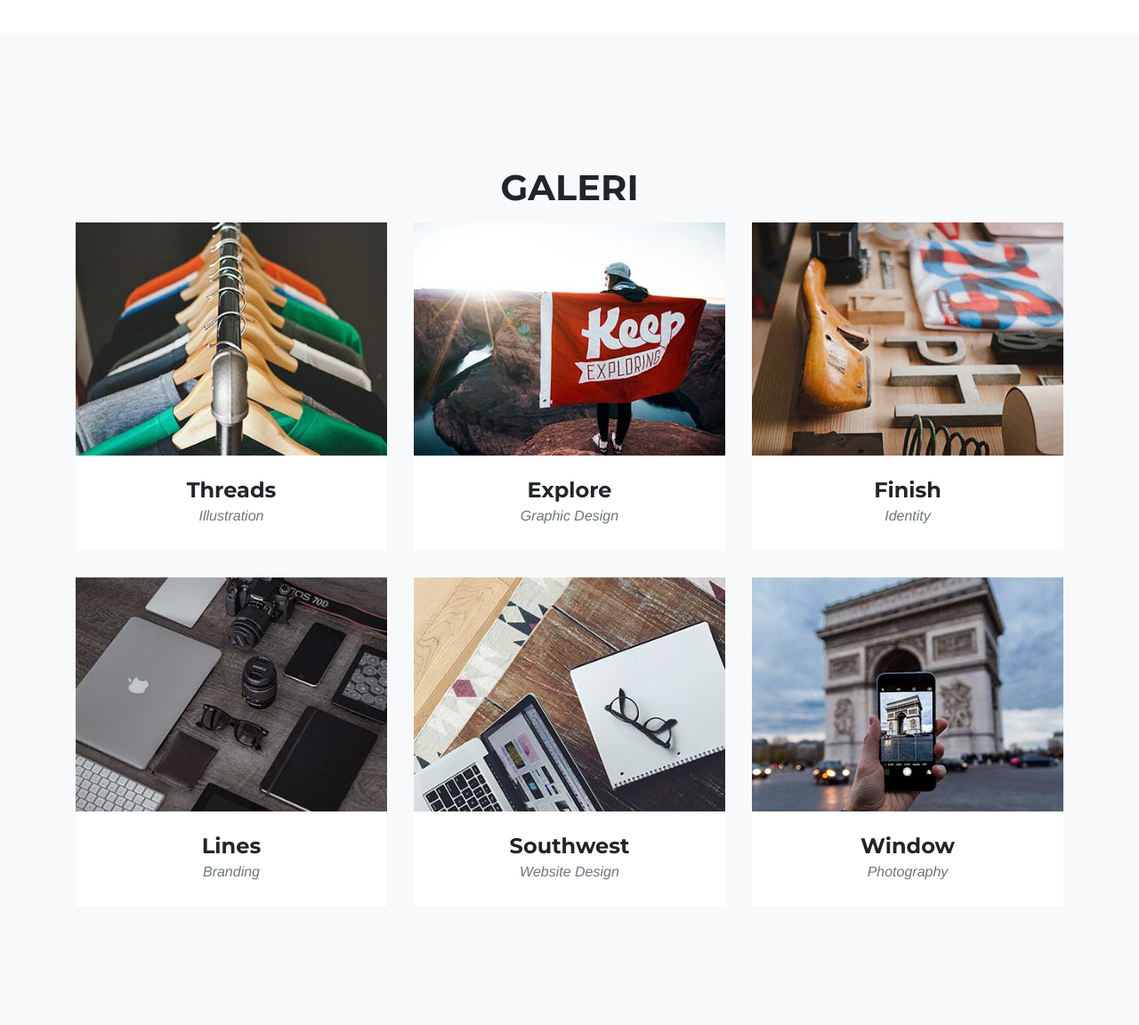
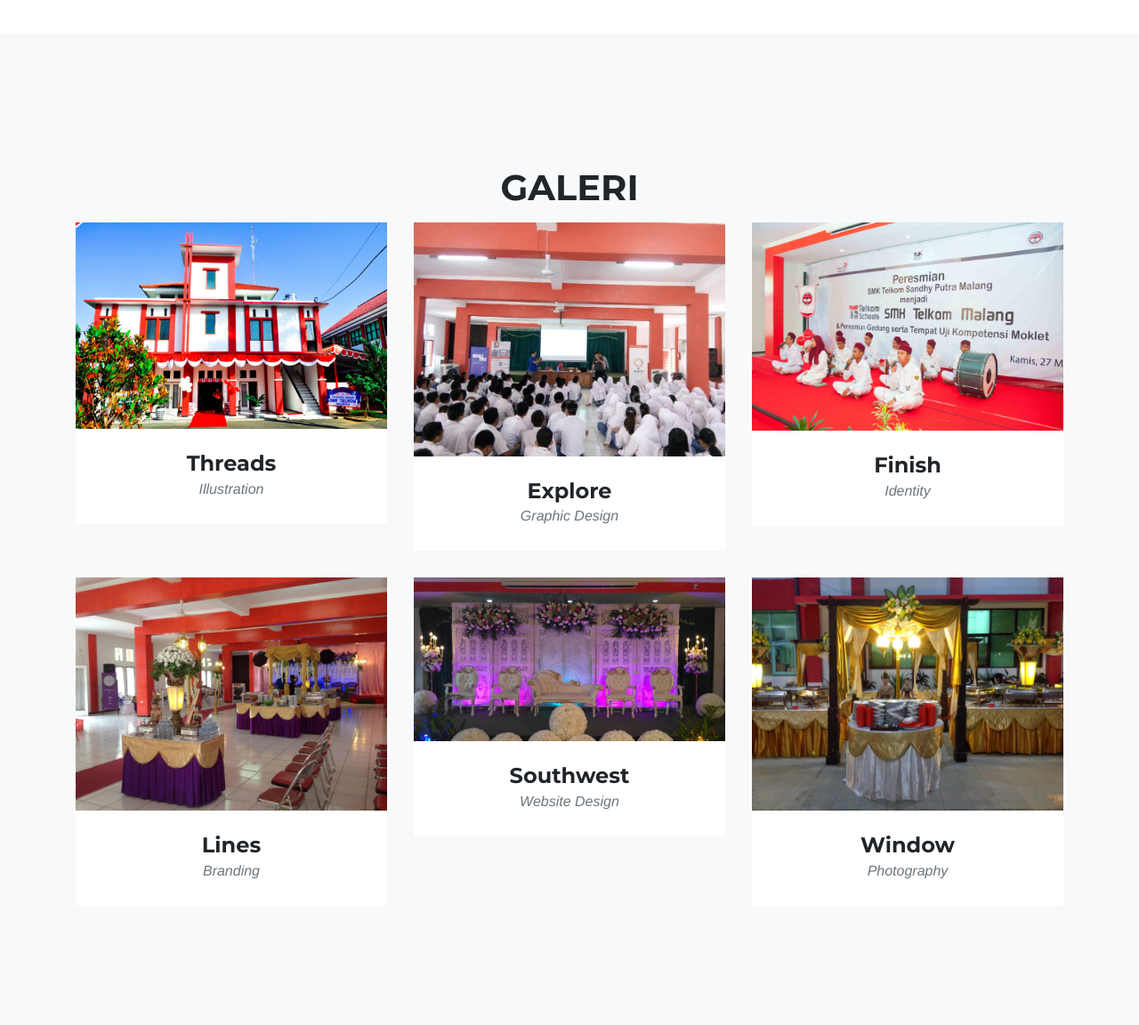
Before and after one commit to salsapr/ProjectWork, a CodeIgniter app: page /apw/index.php/home/index in a window 1280 px wide. Shown: the part 1485-2637 px from the top of the page at 89% size. Run offline with CodeIgniter, Linux system fonts and the light colour scheme; some libraries are stand-ins or nearby versions; some web fonts are replaced.

Commit message:
edit template galeri

```diff
--- a/application/views/template_view.php
+++ b/application/views/template_view.php
@@ -122,7 +122,7 @@
                   <i class="fa fa-plus fa-3x"></i>
                 </div>
               </div> -->
-              <img class="img-fluid" src="<?php echo base_url(); ?>assets/img/galeri/01-thumbnail.jpg" alt="">
+              <img class="img-fluid" src="<?php echo base_url(); ?>assets/img/galeri/aula3.jpg" alt="">
             <!-- </a> -->
             <div class="galeri-caption">
               <h4>Threads</h4>
@@ -136,7 +136,7 @@
                   <i class="fa fa-plus fa-3x"></i>
                 </div>
               </div> -->
-              <img class="img-fluid" src="<?php echo base_url(); ?>assets/img/galeri/02-thumbnail.jpg" alt="">
+              <img class="img-fluid" src="<?php echo base_url(); ?>assets/img/galeri/aula2.jpg" alt="">
             <!-- </a> -->
             <div class="galeri-caption">
               <h4>Explore</h4>
@@ -150,7 +150,7 @@
                   <i class="fa fa-plus fa-3x"></i>
                 </div>
               </div> -->
-              <img class="img-fluid" src="<?php echo base_url(); ?>assets/img/galeri/03-thumbnail.jpg" alt="">
+              <img class="img-fluid" src="<?php echo base_url(); ?>assets/img/galeri/aula1.jpg" alt="">
             <!-- </a> -->
             <div class="galeri-caption">
               <h4>Finish</h4>
@@ -164,7 +164,7 @@
                   <i class="fa fa-plus fa-3x"></i>
                 </div>
               </div> -->
-              <img class="img-fluid" src="<?php echo base_url(); ?>assets/img/galeri/04-thumbnail.jpg" alt="">
+              <img class="img-fluid" src="<?php echo base_url(); ?>assets/img/galeri/aula4.jpg" alt="">
             <!-- </a> -->
             <div class="galeri-caption">
               <h4>Lines</h4>
@@ -178,7 +178,7 @@
                   <i class="fa fa-plus fa-3x"></i>
                 </div>
               </div> -->
-              <img class="img-fluid" src="<?php echo base_url(); ?>assets/img/galeri/05-thumbnail.jpg" alt="">
+              <img class="img-fluid" src="<?php echo base_url(); ?>assets/img/galeri/aula6.jpg" alt="">
             <!-- </a> -->
             <div class="galeri-caption">
               <h4>Southwest</h4>
@@ -192,7 +192,7 @@
                   <i class="fa fa-plus fa-3x"></i>
                 </div>
               </div> -->
-              <img class="img-fluid" src="<?php echo base_url(); ?>assets/img/galeri/06-thumbnail.jpg" alt="">
+              <img class="img-fluid" src="<?php echo base_url(); ?>assets/img/galeri/aula5.jpg" alt="">
            <!--  </a> -->
             <div class="galeri-caption">
               <h4>Window</h4>
```
Also changed, not shown: assets/img/galeri/aula1.jpg (added), assets/img/galeri/aula2.jpg (added), assets/img/galeri/aula3.jpg (added), assets/img/galeri/aula4.JPG (added), assets/img/galeri/aula5.JPG (added), assets/img/galeri/aula6.jpg (added).
